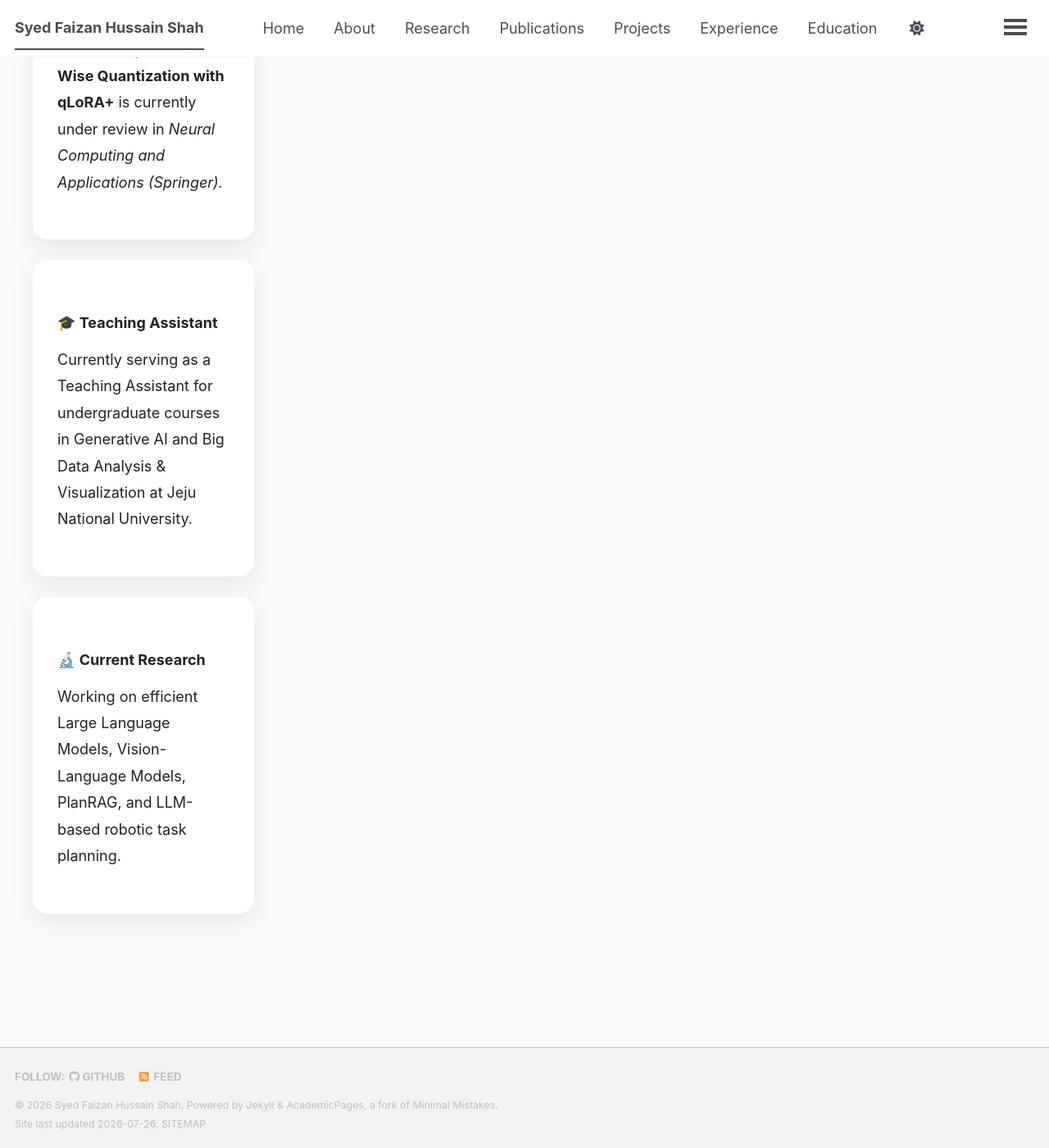
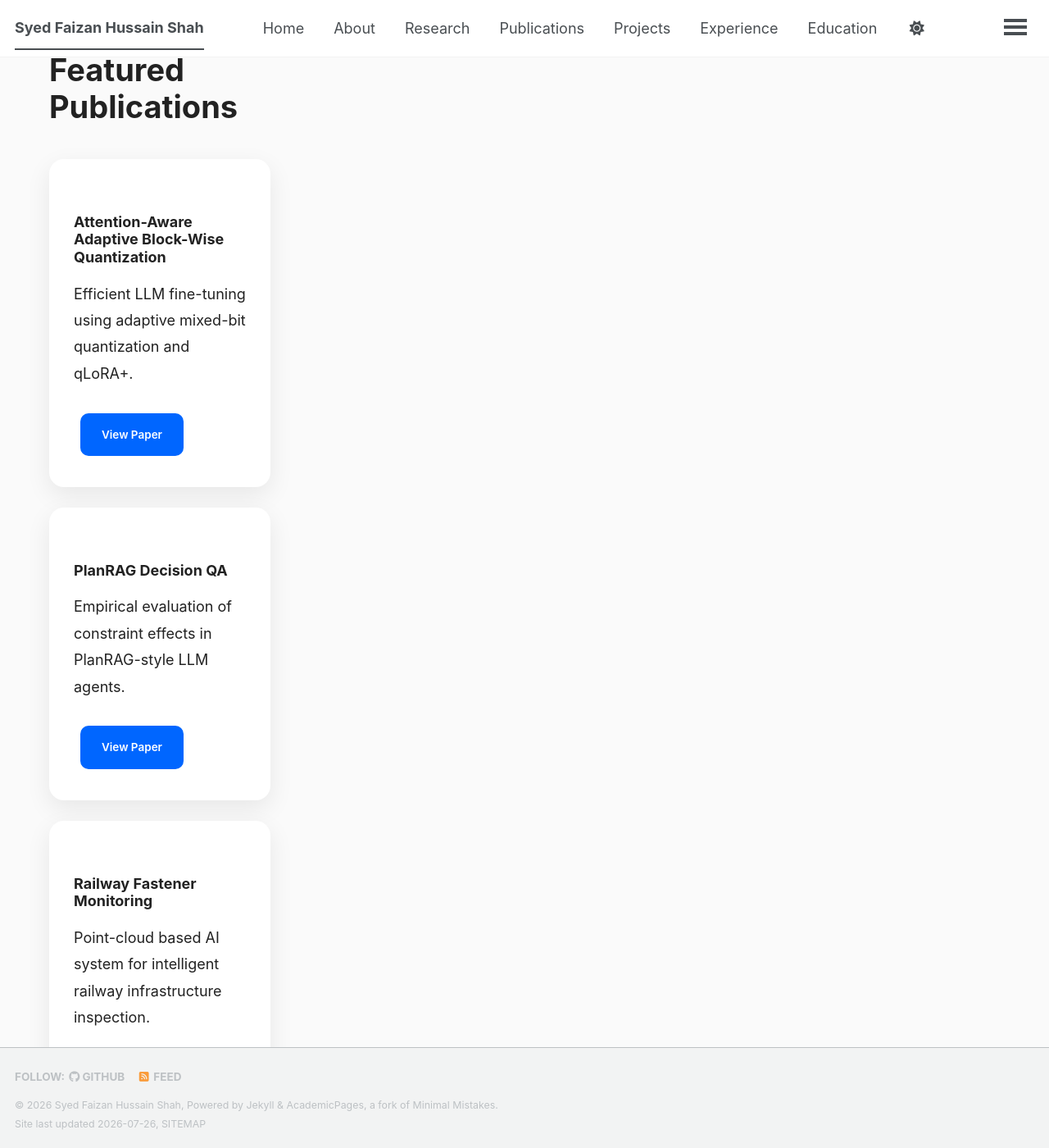
Before and after one commit to Fazi743/Fazi743.github.io, a Jekyll site: the page built from index.html, in a window 1280 px wide and 1400 px high, scrolled down 2175 px. Shown: the whole window at 82% size. Built offline with Jekyll 4.4.1, drawn with Linux system fonts in a browser that asks for light colours; a style sheet for code colours, icons or effects is not loaded.

Commit message:
Update index.html

```diff
--- a/index.html
+++ b/index.html
@@ -105,6 +105,64 @@ Received the <strong>Best Research Paper Award</strong> at the
 
 </div>
 
+<section class="section">
+
+<h2>Featured Publications</h2>
+
+<div class="grid">
+
+<div class="card">
+
+<h3>Attention-Aware Adaptive Block-Wise Quantization</h3>
+
+<p>
+
+Efficient LLM fine-tuning using adaptive mixed-bit quantization and qLoRA+.
+
+</p>
+
+<a class="btn" href="/publications/">
+View Paper
+</a>
+
+</div>
+
+<div class="card">
+
+<h3>PlanRAG Decision QA</h3>
+
+<p>
+
+Empirical evaluation of constraint effects in PlanRAG-style LLM agents.
+
+</p>
+
+<a class="btn" href="/publications/">
+View Paper
+</a>
+
+</div>
+
+<div class="card">
+
+<h3>Railway Fastener Monitoring</h3>
+
+<p>
+
+Point-cloud based AI system for intelligent railway infrastructure inspection.
+
+</p>
+
+<a class="btn" href="/publications/">
+View Paper
+</a>
+
+</div>
+
+</div>
+
+</section>
+
 <div class="card">
 
 <h3>📄 Journal Submission</h3>
```
